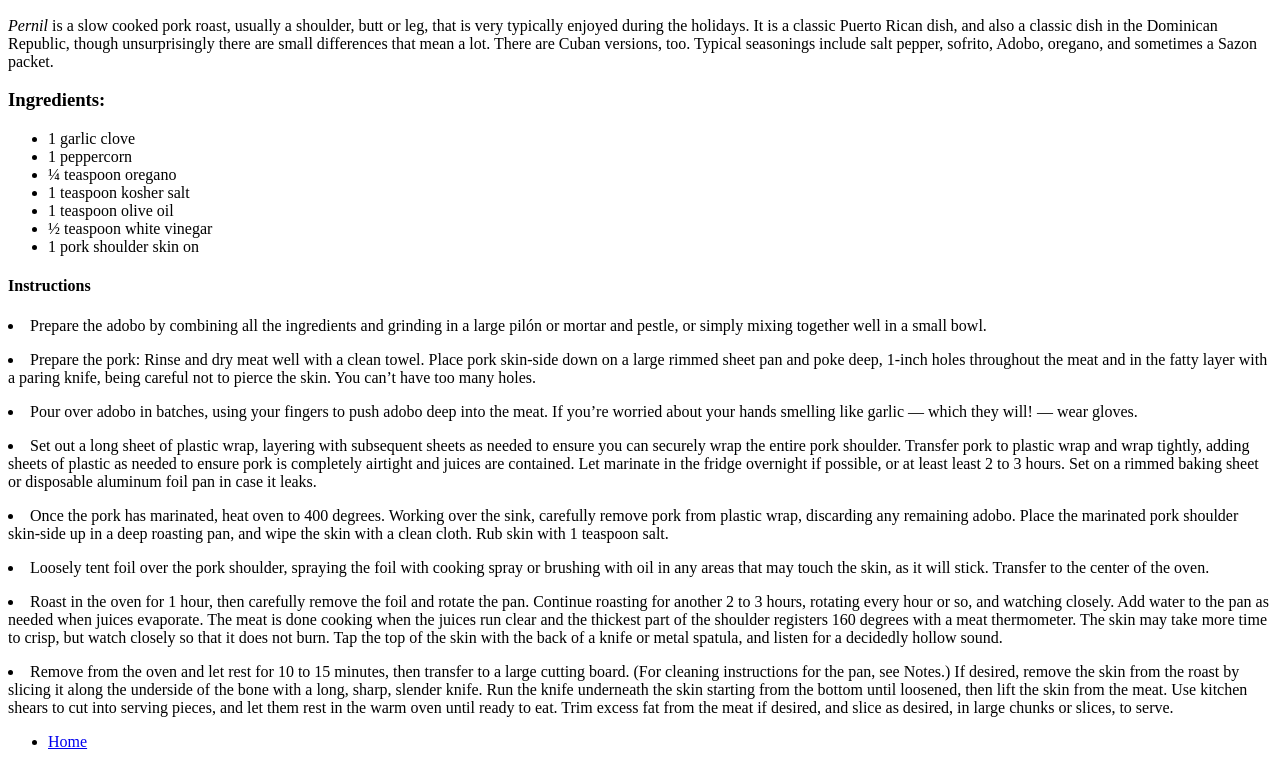
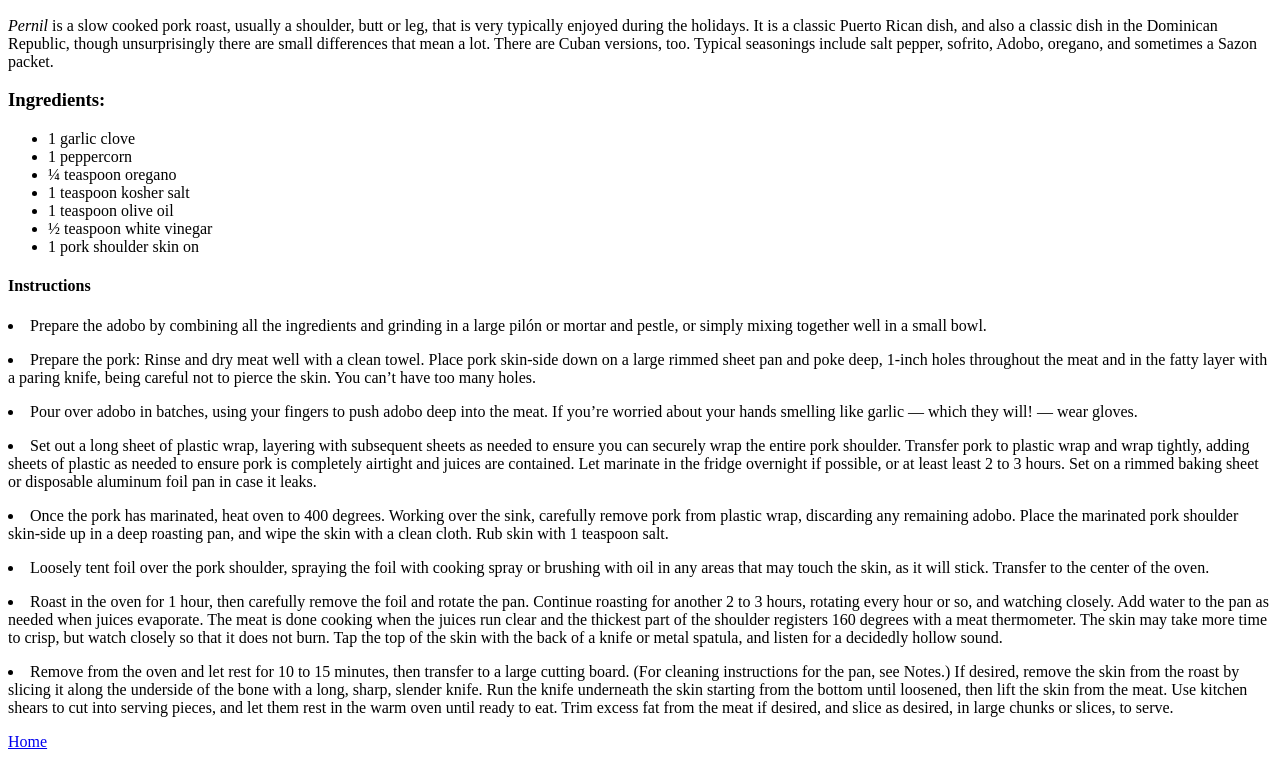
Before and after one commit to zammie07/odin-recipes, a plain HTML site: page pernil.html in a window 1280 px wide. Shown: the part 434-1201 px from the top of the page. Drawn offline with Linux system fonts and the light colour scheme.

Commit message:
Fixed Pernil's Home link

```diff
--- a/pernil.html
+++ b/pernil.html
@@ -39,9 +39,9 @@
 
 
 
- <ul>
-   <li><a href="index.html">Home</a></li>
- </ul>
+
+<a href="index.html">Home</a>
+
 
 </body>
 </html>
```
